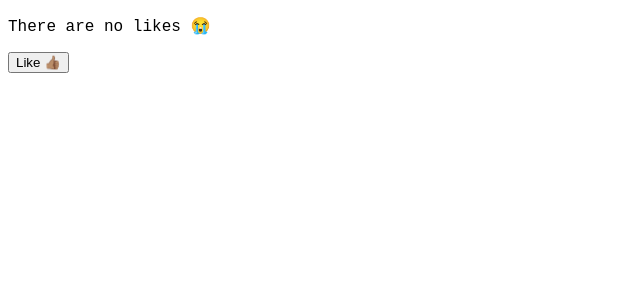
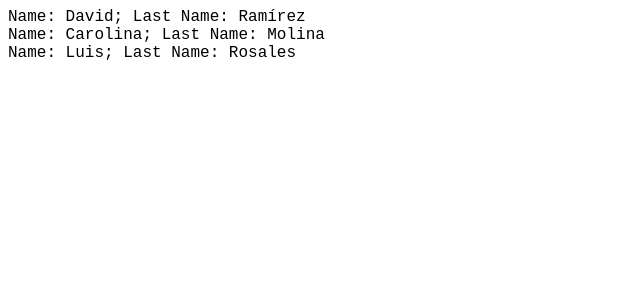
Before and after one commit to D4-Ramirez/store, a Vue app in the folder client/: page / in a window 1280 px wide. Shown: the top 300 px of the page, without its empty margins (0-640 px from the left). Built offline with nearby package versions, Linux system fonts and the light colour scheme.

Commit message:
Updated home file

```diff
--- a/client/package.json
+++ b/client/package.json
@@ -8,6 +8,7 @@
     "lint": "vue-cli-service lint"
   },
   "dependencies": {
+    "axios": "^0.21.1",
     "core-js": "^3.6.5",
     "vue": "^3.0.0"
   },
--- a/client/src/components/Home.vue
+++ b/client/src/components/Home.vue
@@ -1,28 +1,27 @@
 <template>
-  <div id="main">
-    <p v-if="likes > 0">There are {{ likes }} likes 👍🏽</p>
-    <p v-else>
-      There are no likes 😭
-    </p>
-    <button v-on:click="addLike()">
-      Like 👍🏽
-    </button>
+  <div id="home">
+    <div v-for="user in users" v-bind:key="user">
+      Name: {{ user.name }}; Last Name: {{ user.last_name }}
+    </div>
   </div>
 </template>
 
 <script>
+import axios from 'axios';
+
 export default {
   data() {
     return {
-      likes: 0,
+      users: [
+        { name: "David", last_name: "Ramírez" },
+        { name: "Carolina", last_name: "Molina" },
+        { name: "Luis", last_name: "Rosales" },
+      ],
     };
   },
-  methods: {
-    addLike() {
-      this.likes++;
-      console.log("Thanks");
-    },
-  },
+  mounted() {
+
+  }
 };
 </script>
 
```
Also changed, not shown: 1 other file (tests, documents, lock files or other folders).
